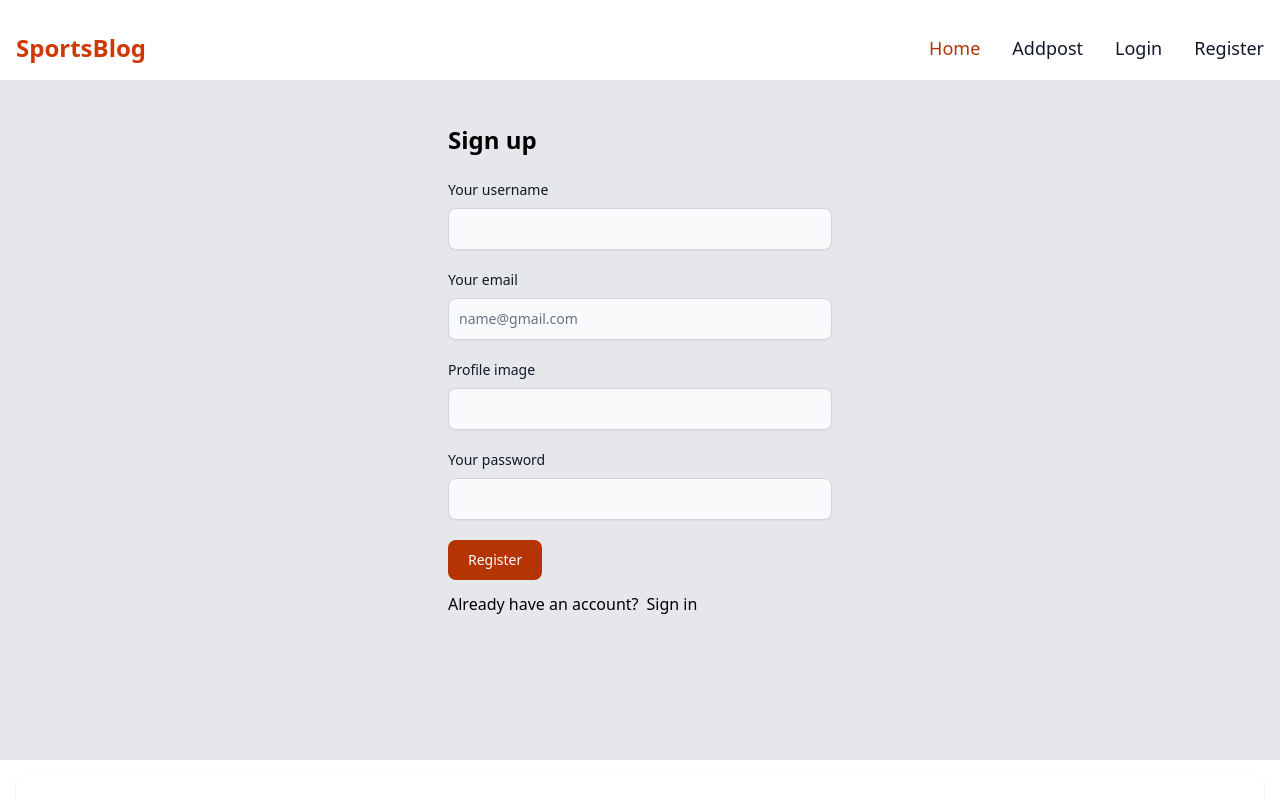
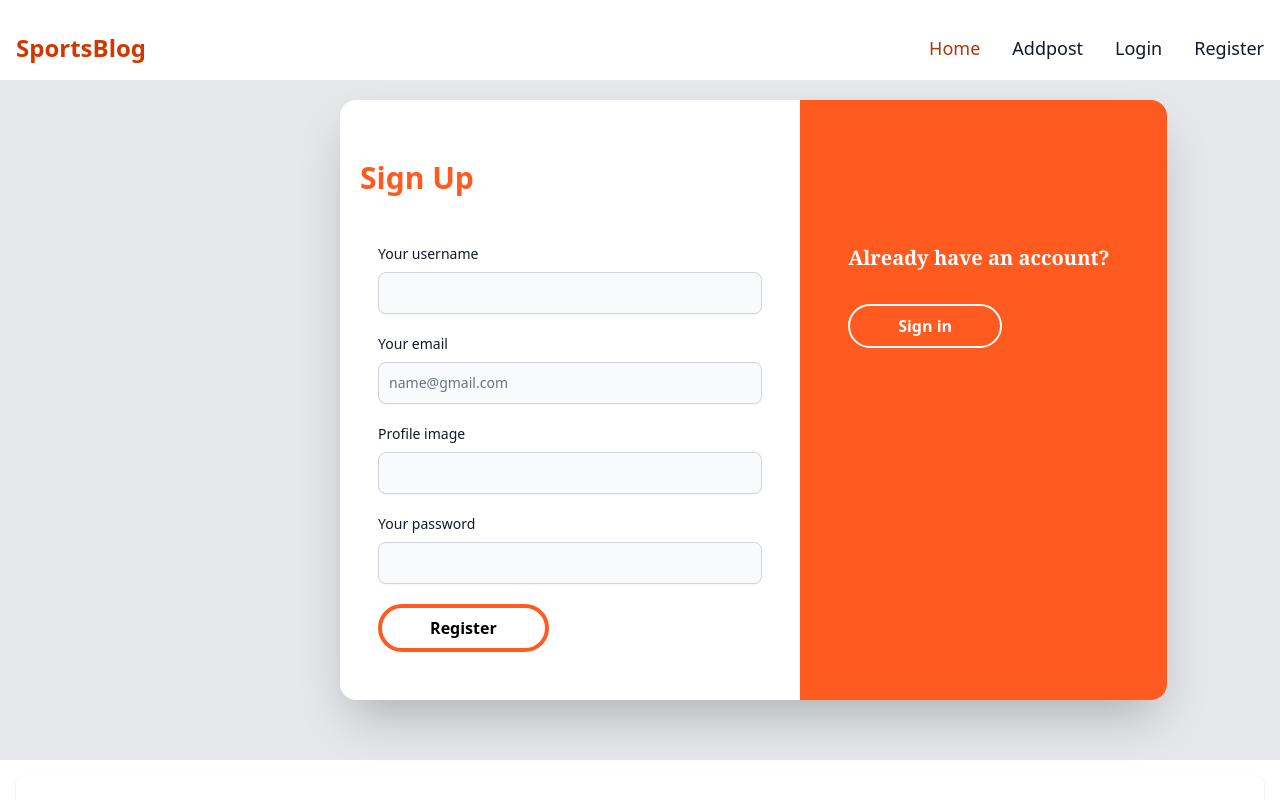
Before and after one commit to Timonditi/Blog, a React (Create React App) app in the folder client/: page /Register in a window 1280 px wide. Shown: the top 800 px of the page. Built offline with nearby package versions, Linux system fonts and the light colour scheme; no server answers.

Commit message:
fixed register form and profile page

```diff
--- a/client/src/Context/AuthContext.jsx
+++ b/client/src/Context/AuthContext.jsx
@@ -101,6 +101,10 @@ export default function AuthProvider({children}) {
          setCurrentUser(null)
          setonChange(!onChange)
          console.log(response)
+         if(response.error)
+         {
+            nav("/")
+         }
         })
      }
 
--- a/client/src/Layout/Navbar.jsx
+++ b/client/src/Layout/Navbar.jsx
@@ -49,11 +49,13 @@ export default function Navbar() {
                       data-dropdown-placement="bottom"
                     >
                       <span className="sr-only">Open user menu</span>
+                      <Link to="/Profile">
                       <img
                         className="w-8 h-8 rounded-full"
                         src={current_user ? current_user.profile_image : ""}
                         alt="user photo"
                       />
+                      </Link>
                     </button>
                     {/* <!-- Dropdown menu --> */}
                     <div className="relative inline-block text-left">
--- a/client/src/Pages/Addpost.jsx
+++ b/client/src/Pages/Addpost.jsx
@@ -20,24 +20,24 @@ export default function Addpost() {
     <div>
       {
         current_user && current_user?
-        <div>
+        <div className='bg-white ml-80 rounded-2xl shadow-2xl flex flex-r w-2/3 max-w-4xl min-h-[75vh]'>
           <form onSubmit={handleSubmit} className="max-w-sm mx-auto">
-            <div className="mb-5">
+            <div className="mb-5 pt-8">
               <label  className="block mb-2 text-sm font-medium text-gray-900 dark:text-white">
                 Title</label>
-              <input type="text" value={title} onChange={(e)=> setTitle(e.target.value)} className=" bg-gray-50 border border-gray-300 text-gray-900 text-sm rounded-lg focus:ring-blue-500 focus:border-blue-500 block w-full p-2.5 dark:bg-gray-700 dark:border-gray-600 dark:placeholder-gray-400 dark:text-white dark:focus:ring-blue-500 dark:focus:border-blue-500 " required/>
+              <input type="text" value={title} onChange={(e)=> setTitle(e.target.value)} className=" bg-gray-50 border border-gray-300 text-gray-900 text-sm rounded-lg focus:ring-orange-500 focus:border-orange-500 block w-full p-2.5 dark:bg-gray-700 dark:border-gray-600 dark:placeholder-gray-400 dark:text-white dark:focus:ring-orange-500 dark:focus:border-orange-500 " required/>
             </div>
             <div className="mb-5">
               <label  className="block mb-2 text-sm font-medium text-gray-900 dark:text-white">
                 Image</label>
-              <input type="text" value={image} onChange={(e)=> setImage(e.target.value)} className=" bg-gray-50 border border-gray-300 text-gray-900 text-sm rounded-lg focus:ring-blue-500 focus:border-blue-500 block w-full p-2.5 dark:bg-gray-700 dark:border-gray-600 dark:placeholder-gray-400 dark:text-white dark:focus:ring-blue-500 dark:focus:border-blue-500 " required/>
+              <input type="text" value={image} onChange={(e)=> setImage(e.target.value)} className=" bg-gray-50 border border-gray-300 text-gray-900 text-sm rounded-lg focus:ring-orange-500 focus:border-orange-500 block w-full p-2.5 dark:bg-gray-700 dark:border-gray-600 dark:placeholder-gray-400 dark:text-white dark:focus:ring-orange-500 dark:focus:border-orange-500 " required/>
             </div>
             <div className="mb-5">
               <label  className="block mb-2 text-sm font-medium text-gray-900 dark:text-white">
                 Content</label>
-              <input type="text" value={content} onChange={(e)=> setContent(e.target.value)} className=" bg-gray-50 border border-gray-300 text-gray-900 text-sm rounded-lg focus:ring-blue-500 focus:border-blue-500 block w-full p-2.5 dark:bg-gray-700 dark:border-gray-600 dark:placeholder-gray-400 dark:text-white dark:focus:ring-blue-500 dark:focus:border-blue-500 " required/>
+              <input type="text" value={content} onChange={(e)=> setContent(e.target.value)} className=" bg-gray-50 border border-gray-300 text-gray-900 text-sm rounded-lg focus:ring-orange-500 focus:border-orange-500 block w-full p-2.5 dark:bg-gray-700 dark:border-gray-600 dark:placeholder-gray-400 dark:text-white dark:focus:ring-orange-500 dark:focus:border-orange-500 " required/>
             </div>
-            <button type="submit" className="text-white bg-blue-700 hover:bg-blue-800 focus:ring-4 focus:outline-none focus:ring-blue-300 font-medium rounded-lg text-sm px-5 py-2.5 text-center dark:bg-blue-600 dark:hover:bg-blue-700 dark:focus:ring-blue-800">
+            <button type="submit" className="text-white bg-orange-500 hover:bg-orange-500 focus:ring-4 focus:outline-none focus:ring-orange-300 font-medium rounded-lg text-sm px-5 py-2.5 text-center dark:bg-orange-600 dark:hover:bg-orange-700 dark:focus:ring-orange-800">
               Add Blog</button>
           </form>
 
--- a/client/src/Pages/Profile.jsx
+++ b/client/src/Pages/Profile.jsx
@@ -1,7 +1,36 @@
-import React from 'react'
+import React, { useContext } from 'react'
+import { AuthContext } from '../Context/AuthContext'
 
 export default function Profile() {
+  const { current_user, logout } = useContext(AuthContext)
   return (
-    <div>Profile</div>
+    <div >
+      <h2>
+        Hello <span>{current_user && current_user.name}</span>
+      </h2>
+      <i></i>
+      <h3>Information</h3>
+      <hr />
+      <div>
+        <p>image:</p>
+        <img
+                        className="w-8 h-8 rounded-full"
+                        src={current_user ? current_user.profile_image : ""}
+                        alt="user photo"
+                      />      </div>
+      <div>
+        <p>username:</p>
+        <h6>{current_user && current_user.username}</h6>
+      </div>
+      <div>
+        <p>email:</p>
+        <h6>{current_user && current_user.email}</h6>
+      </div>
+      <div>
+        <p>Joined on:</p>
+        <h6>{current_user && current_user.created_at}</h6>
+      </div>
+      <button className='border-2 border-orange-500 rounded-full px-12 py-2 inline-block font-semibold hover:bg-orange-500 hover:text-white' onClick={() => logout()}>Logout</button>
+    </div>
   )
 }
--- a/client/src/Pages/Register.jsx
+++ b/client/src/Pages/Register.jsx
@@ -17,9 +17,13 @@ export default function Register() {
     register(username, email, profile_image, password)
   }
   return (
-    <div>
+    <div className='bg-white ml-80 rounded-2xl shadow-2xl flex flex-r w-2/3 max-w-4xl min-h-[75vh]'>
+      {/* sibnup section */}
+      <div className='w-4/5 p-5 '>
+      <div className='py-10'>
+          <h1 className='font-bold text-3xl text-orange-500 mb-2'>Sign Up</h1>
+        </div>
       <form onSubmit={handleSubmit} className="max-w-sm mx-auto">
-      <h1 className='font-bold text-2xl my-6'>Sign up</h1>
       <div className="mb-5">
         <label className="block mb-2 text-sm font-medium text-gray-900 dark:text-white">Your username</label>
         <input type='text' value={username} onChange={(e)=> setUsername(e.target.value)} className="shadow-sm bg-gray-50 border border-gray-300 text-gray-900 text-sm rounded-lg focus:ring-orange-500 focus:border-orange-500 block w-full p-2.5 dark:bg-gray-700 dark:border-gray-600 dark:placeholder-gray-400 dark:text-white dark:focus:ring-orange-500 dark:focus:border-orange-500 dark:shadow-sm-light" required/>
@@ -36,14 +40,19 @@ export default function Register() {
           <label className="block mb-2 text-sm font-medium text-gray-900 dark:text-white">Your password</label>
           <input type="password" value={password} onChange={(e)=> setPassword(e.target.value)} className="shadow-sm bg-gray-50 border border-gray-300 text-gray-900 text-sm rounded-lg focus:ring-orange-500 focus:border-orange-500 block w-full p-2.5 dark:bg-gray-700 dark:border-gray-600 dark:placeholder-gray-400 dark:text-white dark:focus:ring-orange-500 dark:focus:border-orange-500 dark:shadow-sm-light" required/>
         </div>
-  <button type="submit" className="text-white bg-orange-700 hover:bg-orange-800 focus:ring-4 focus:outline-none focus:ring-orange-300 font-medium rounded-lg text-sm px-5 py-2.5 text-center dark:bg-orange-600 dark:hover:bg-orange-700 dark:focus:ring-orange-800">
+        <button type="submit"  className="border-4 border-orange-500 rounded-full px-12 py-2 inline-block font-semibold hover:bg-orange-500 hover:text-white">
           Register</button>
-    <div className='my-3'> Already have an account?
-    <Link className='ml-2' to="/Login">
+      </form>
+      </div>
+      {/* signin section */}
+      <div className='w-3/5 bg-orange-500 text-white rounded-tr-2xl rounded-br-2xl py-36 px-12'>
+      <div className='text-xl font-serif font-semibold mb-8'>
+        <p> Already have an account?</p>
+      </div>
+      <Link className='border-2 border-white rounded-full px-12 py-2 inline-block font-semibold hover:bg-white hover:text-orange-500' to="/Login">
             Sign in
           </Link>
       </div>
-</form>
     </div>
   )
 }
```
Lines whose indentation alone changed are shown as unchanged.
